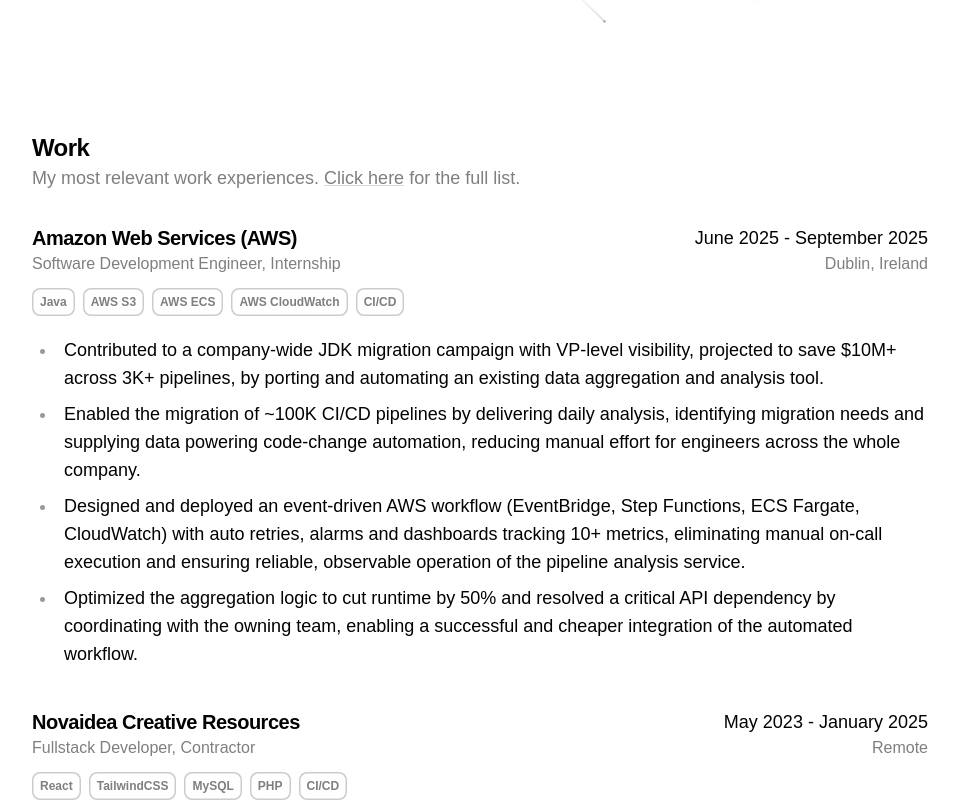
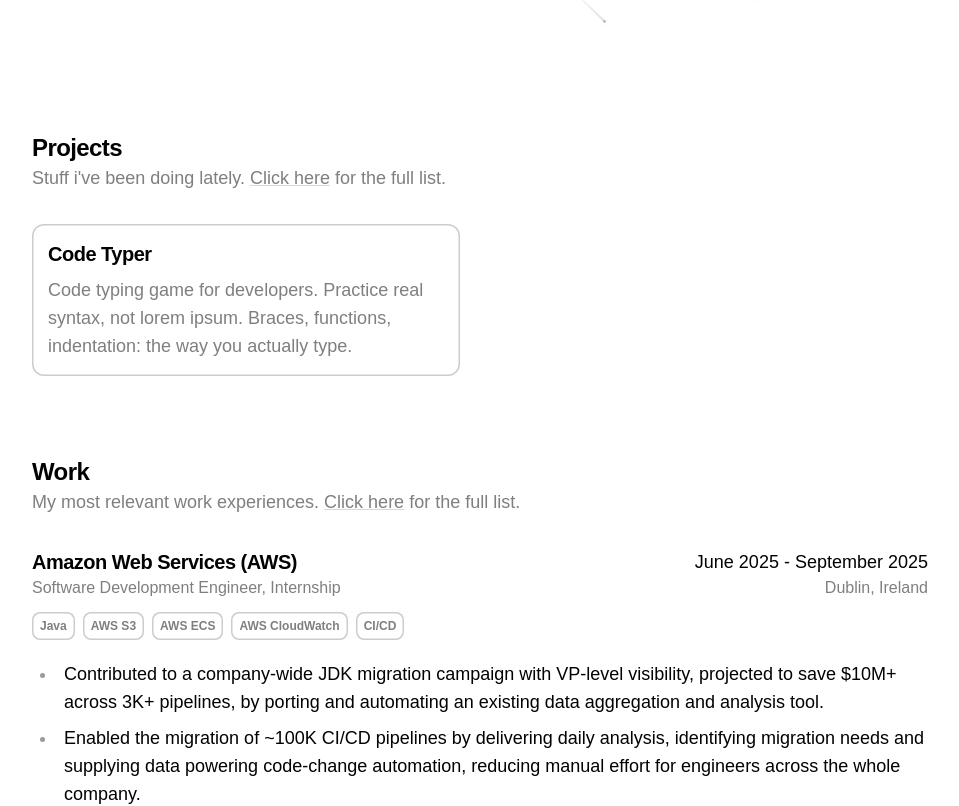
Before and after one commit to mattiacerutti/portfolio, a Next.js app: page / in a window 1280 px wide. Shown: the part 700-1506 px from the top of the page, without its empty margins (160-1119 px from the left). Built offline with nearby package versions, Linux system fonts and the light colour scheme.

Commit message:
feat: add projects to home page and small fixes

```diff
--- a/src/app/(pages)/projects/(items)/code-typer/page.tsx
+++ b/src/app/(pages)/projects/(items)/code-typer/page.tsx
@@ -8,10 +8,11 @@ import P from "@/components/typography/p";
 import {CustomLink} from "@/components/typography/link";
 import React from "react";
 import {HiOutlineExternalLink} from "react-icons/hi";
-import {FaGithub} from "react-icons/fa";
+import {TbBrandGithub} from "react-icons/tb";
 import Code from "@/components/typography/code";
 import TechCard from "@/components/ui/tech-card";
 import {getProjectById} from "@/data/projects";
+import Button from "@/components/ui/button";
 
 export const metadata = {
   title: "Code Typer | Mattia Cerutti",
@@ -42,10 +43,14 @@ function Page() {
         <div className="flex items-center gap-2">
           <H3>{project.title}</H3>
           <CustomLink href={project.preview} target="_blank">
-            <HiOutlineExternalLink className="h-5 w-5" />
+            <Button className="h-7 w-7 p-1.5">
+              <HiOutlineExternalLink className="h-full w-full" />
+            </Button>
           </CustomLink>
           <CustomLink href={project.github} target="_blank">
-            <FaGithub className="h-5 w-5" />
+            <Button className="h-7 w-7 p-1.5">
+              <TbBrandGithub className="h-full w-full" />
+            </Button>
           </CustomLink>
         </div>
         <P className="text-[var(--muted-foreground)]">{project.description}</P>
--- a/src/app/page.tsx
+++ b/src/app/page.tsx
@@ -5,6 +5,8 @@ import WorkExperience from "@/components/work/work-experience";
 import {WORK_EXPERIENCES} from "@/data/work";
 import Hero from "@/sections/hero";
 import {CustomLink} from "@/components/typography/link";
+import {PROJECTS} from "@/data/projects";
+import ProjectCard from "@/components/projects/project-card";
 
 export const metadata = {
   title: "Mattia Cerutti - Software Engineer",
@@ -30,7 +32,29 @@ export default function Home() {
     <div className="flex w-full flex-col">
       <Hero />
       <div className="mt-8 flex w-full justify-center px-6">
-        <div className="flex w-4xl flex-col gap-30">
+        <div className="flex w-4xl flex-col gap-20">
+          <div className="flex flex-col gap-8">
+            <VerticalReveal trigger="scroll" startY={50} duration={2}>
+              <H3>Projects</H3>
+              <P className="text-[var(--muted-foreground)]">
+                Stuff i&apos;ve been doing lately.&nbsp;
+                <CustomLink href="/projects" className="underline decoration-[var(--muted-foreground)]/30">
+                  Click here
+                </CustomLink>{" "}
+                for the full list.
+              </P>
+            </VerticalReveal>
+            <div className="grid [grid-auto-rows:1fr] grid-cols-2 gap-10">
+              {PROJECTS.map(
+                (project, index) =>
+                  project.relevant && (
+                    <VerticalReveal key={index} trigger="scroll" className="h-full w-full" startY={50} duration={2}>
+                      <ProjectCard project={project} hideTechStack />
+                    </VerticalReveal>
+                  )
+              )}
+            </div>
+          </div>
           <div className="flex flex-col gap-8">
             <VerticalReveal trigger="scroll" startY={50} duration={2}>
               <H3>Work</H3>
--- a/src/components/animations/vertical-reveal.tsx
+++ b/src/components/animations/vertical-reveal.tsx
@@ -13,7 +13,6 @@ interface IVerticalRevealProps {
 }
 
 export default function VerticalReveal({children, delay = 0, className = "", trigger = "instant", startY = 32, duration = 1}: PropsWithChildren<IVerticalRevealProps>) {
-  const wrapRef = useRef<HTMLDivElement | null>(null);
   const contentRef = useRef<HTMLSpanElement | null>(null);
 
   useLayoutEffect(() => {
@@ -45,21 +44,19 @@ export default function VerticalReveal({children, delay = 0, className = "", tri
           ease: "power3.out",
           clearProps: "willChange",
           scrollTrigger: {
-            trigger: wrapRef.current,
+            trigger: contentRef.current,
             start: "top 75%",
             toggleActions: "play none none none",
           },
         });
       }
-    }, wrapRef);
+    }, contentRef);
     return () => ctx.revert();
   }, [delay, trigger, startY, duration]);
 
   return (
-    <div ref={wrapRef} className={className}>
-      <span ref={contentRef} className="inline-block w-full">
-        {children}
-      </span>
-    </div>
+    <span ref={contentRef} className={className}>
+      {children}
+    </span>
   );
 }
--- a/src/components/projects/project-card.tsx
+++ b/src/components/projects/project-card.tsx
@@ -8,18 +8,19 @@ import Button from "../ui/button";
 
 interface IProjectCardProps {
   project: IProject;
+  hideTechStack?: boolean;
 }
 
 function ProjectCard(props: IProjectCardProps) {
-  const {project} = props;
+  const {project, hideTechStack = false} = props;
   const {id, title, description, technologies} = project;
 
   return (
     <CustomLink href={`/projects/${id}`} className="cursor-pointer">
-      <Button className="flex flex-col items-start !rounded-xl p-4">
+      <Button className="flex h-full flex-col items-start gap-2 !rounded-xl p-4">
         <H4 className="text-[var(--foreground)]">{title}</H4>
         <P className="font-extralight text-[var(--muted-foreground)]">{description}</P>
-        {technologies && (
+        {!hideTechStack && technologies && (
           <div className="mt-5 flex flex-wrap gap-2">
             {technologies.map((tech, index) => (
               <TechCard key={index} name={tech} />
--- a/src/components/ui/button.tsx
+++ b/src/components/ui/button.tsx
@@ -8,7 +8,7 @@ interface IButtonProps {
 
 function Button(props: IButtonProps) {
   const {children, className} = props;
-  return <GlassPane className={`hover:bg-[var(--button-hover-bg)] hover:text-[var(--button-hover-text)] ${className}`}>{children}</GlassPane>;
+  return <GlassPane className={`cursor-pointer hover:bg-[var(--button-hover-bg)] hover:text-[var(--button-hover-text)] ${className}`}>{children}</GlassPane>;
 }
 
 export default Button;
--- a/src/data/projects.ts
+++ b/src/data/projects.ts
@@ -13,13 +13,14 @@ export function getProjectById(id: string) {
   return project;
 }
 
-export const PROJECTS: IProject[] = [
+export const PROJECTS: (IProject & {relevant: boolean})[] = [
   {
     id: "code-typer",
     title: "Code Typer",
-    description: "A typing game to improve your coding skills.",
+    description: "Code typing game for developers. Practice real syntax, not lorem ipsum. Braces, functions, indentation: the way you actually type.",
     technologies: ["TypeScript", "Next.js", "PostgreSQL", "Prisma"],
     github: "https://github.com/mattiacerutti/code-typer",
     preview: "https://codetyper.mattiacerutti.com/",
+    relevant: true,
   },
 ];
```
